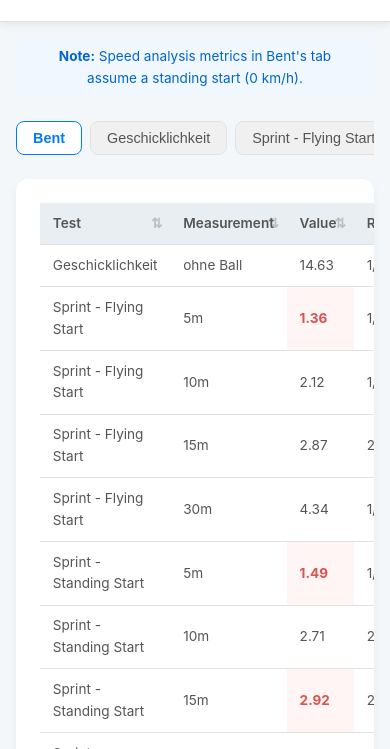
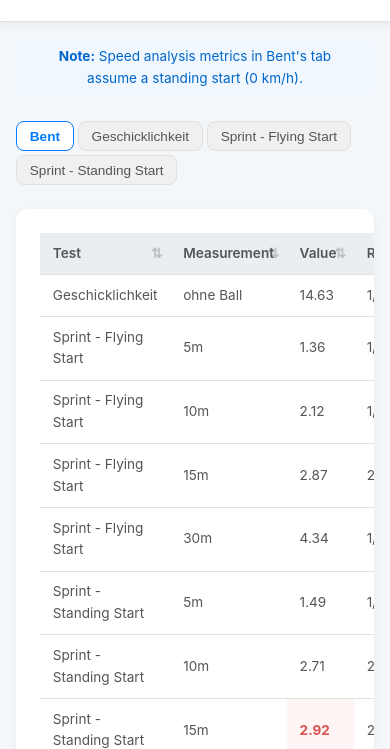
Before and after one commit to Areo-RGB/u12, a plain HTML site: page index.html in a window 390 px wide. Shown: the part 95-844 px from the top of the page. Drawn offline with Linux system fonts and the light colour scheme.

Commit message:
feat(tabs): enhance tabs navigation for better responsiveness and alignment

```diff
--- a/index.html
+++ b/index.html
@@ -81,12 +81,13 @@
         /* Tabs Navigation */
         .tabs-nav {
             display: flex;
+            flex-wrap: wrap;
             gap: 0.5rem;
             margin-bottom: 1rem; /* Mobile margin */
             width: 100%;
             max-width: 1200px;
-            overflow-x: auto;
             padding: 0.5rem 0;
+            justify-content: center; /* Center tabs on mobile */
         }
 
         .tab-button {
@@ -100,6 +101,24 @@
             font-weight: 500;
             transition: all 0.2s ease;
             white-space: nowrap;
+            flex: 1 1 auto; /* Allow tabs to grow and shrink */
+            min-width: fit-content; /* Ensure content fits */
+            text-align: center;
+        }
+
+        /* Small screen adjustments */
+        @media (max-width: 767px) {
+            .tabs-nav {
+                gap: 0.25rem;
+                justify-content: flex-start; /* Align to start on very small screens */
+            }
+
+            .tab-button {
+                padding: 0.4rem 0.8rem;
+                font-size: 0.85rem;
+                flex: 0 1 auto; /* Don't grow, but allow shrinking */
+                min-width: 0; /* Allow full shrinking */
+            }
         }
 
         .tab-button:hover {
@@ -233,10 +252,13 @@
             }
             .tabs-nav {
                 margin-bottom: 2rem;
+                justify-content: flex-start; /* Align to start on desktop */
+                gap: 0.75rem;
             }
             .tab-button {
                 padding: 0.75rem 1.5rem;
                 font-size: 0.95rem;
+                flex: 0 0 auto; /* Don't grow or shrink on desktop */
             }
             table {
                 font-size: 0.95rem;
@@ -539,9 +561,6 @@ Theo,,,,Florian,1.58,2.37,3.18,4.8,,Florian,1.68,2.9,3.31,5.3`;
                     } else if (dataset.title === 'Bent' && value === '2.92') {
                         td.className = 'highlight-red';
                         td.setAttribute('data-tooltip', '85.7 km/h');
-                    } else if (dataset.title === 'Bent' && (value === '1.36' || value === '1.49')) {
-                        td.className = 'highlight-red';
-                        td.setAttribute('data-tooltip', '0.1s Unterschied');
                     }
                     row.appendChild(td);
                 });
```
